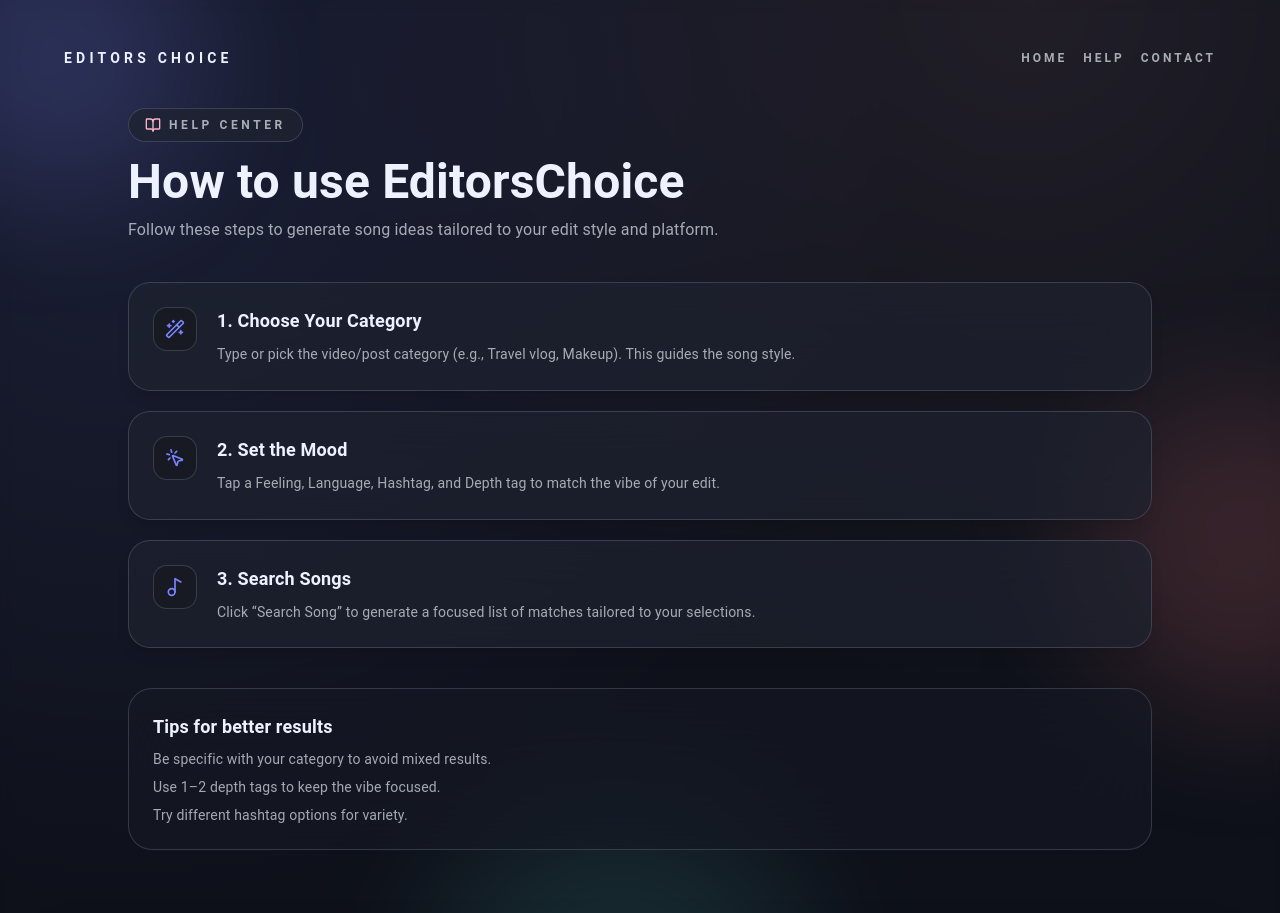
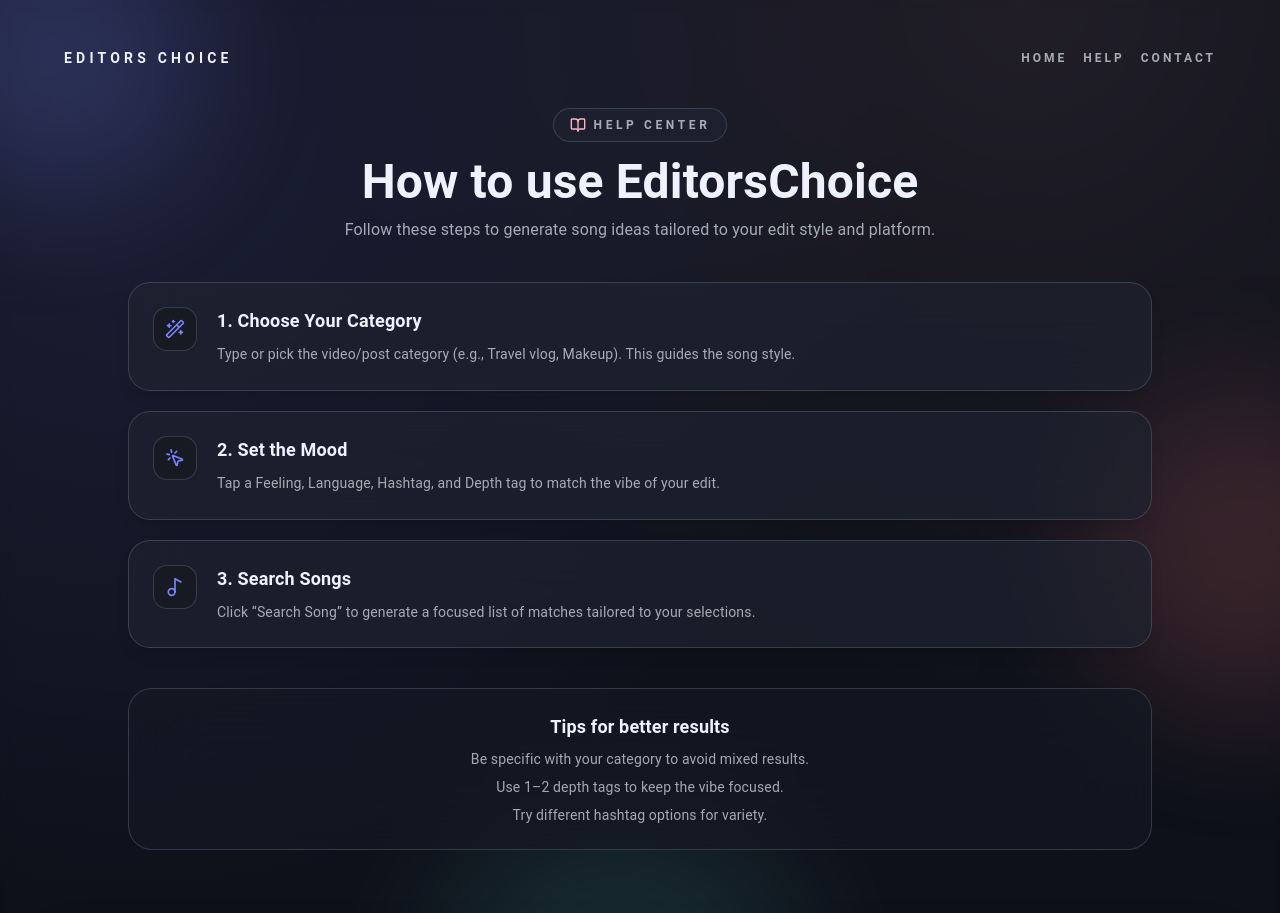
Before and after one commit to kjyotish/editors-choice, a Next.js app: page /help in a window 1280 px wide. Shown: the top 913 px of the page. Built offline with nearby package versions, Linux system fonts and the light colour scheme.

Commit message:
item align at center

```diff
--- a/app/help/page.tsx
+++ b/app/help/page.tsx
@@ -27,9 +27,9 @@ const steps = [
 export default function HelpPage() {
   return (
     <PageShell>
-      <div className="max-w-5xl mx-auto w-full flex-1">
+      <div className="max-w-5xl mx-auto w-full flex-1 text-center">
 
-        <header className="mb-10">
+        <header className="mb-10 flex flex-col items-center">
           <div className="inline-flex items-center gap-2 bg-[var(--md-surface-2)] border border-[var(--md-outline)] px-4 py-2 rounded-full mb-4 backdrop-blur-xl">
             <BookOpen className="w-4 h-4 text-[var(--md-secondary)]" />
             <span className="text-xs font-semibold text-[var(--md-text-muted)] uppercase tracking-[0.3em]">
@@ -51,7 +51,7 @@ export default function HelpPage() {
             return (
               <div
                 key={step.title}
-                className="flex items-start gap-5 bg-[var(--md-surface-2)] border border-[var(--md-outline)] rounded-[22px] p-6 backdrop-blur-xl shadow-lg"
+                className="flex flex-col sm:flex-row items-center sm:items-start gap-5 bg-[var(--md-surface-2)] border border-[var(--md-outline)] rounded-[22px] p-6 backdrop-blur-xl shadow-lg text-center sm:text-left"
               >
                 <div className="w-11 h-11 rounded-[14px] bg-[var(--md-surface)] border border-[var(--md-outline)] flex items-center justify-center">
                   <Icon className="w-5 h-5 text-[var(--md-primary)]" />
@@ -67,7 +67,7 @@ export default function HelpPage() {
           })}
         </section>
 
-        <section className="mt-10 bg-[var(--md-surface-3)] border border-[var(--md-outline)] rounded-[24px] p-6 backdrop-blur-2xl">
+        <section className="mt-10 bg-[var(--md-surface-3)] border border-[var(--md-outline)] rounded-[24px] p-6 backdrop-blur-2xl text-center">
           <h3 className="text-lg font-semibold mb-2">
             Tips for better results
           </h3>
```
